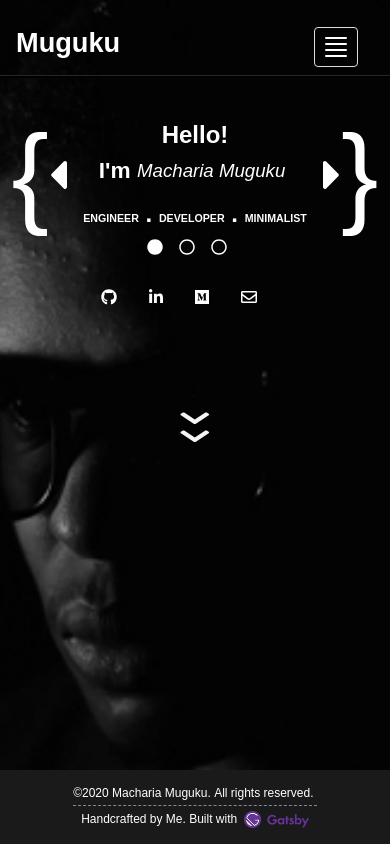
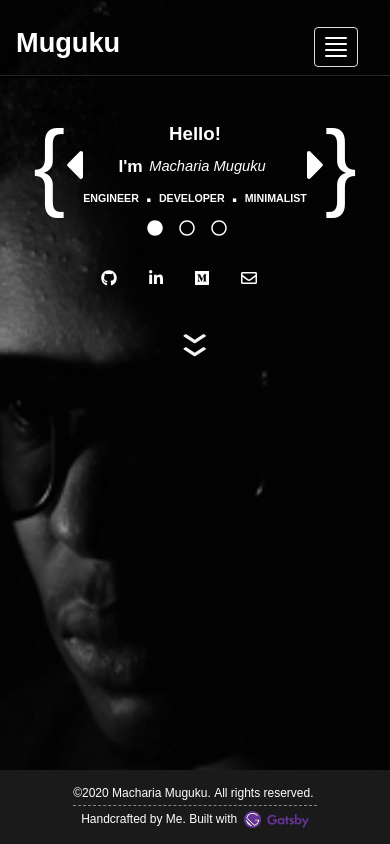
Before and after one commit to machariamuguku/machariamuguku.github.io, a Gatsby site: page / in a window 390 px wide. Built offline with nearby package versions, Linux system fonts and the light colour scheme; Gatsby itself is replaced by a stand-in of ours.

Commit message:
optimize sizes for mobile

```diff
--- a/src/components/homeAboutContact/home.module.css
+++ b/src/components/homeAboutContact/home.module.css
@@ -8,7 +8,7 @@
   display: flex;
   flex-direction: column;
   text-align: center;
-  width: 18rem;
+  width: 16rem;
 }
 .item {
   flex: 0 0 auto;
@@ -20,7 +20,7 @@
   margin-left: 1rem;
 }
 .brackets {
-  font-size: 8rem;
+  font-size: 7rem;
 }
 .salutation {
   font-size: 20pt;
@@ -31,7 +31,6 @@
 }
 .container .introduction {
   margin-top: 0.5rem;
-  margin-bottom: 1rem;
 }
 .container > .introduction:first-child {
   font-size: 20pt;
@@ -74,28 +73,28 @@
 /* Tablets and anything smaller */
 @media screen and (max-width: 48rem) {
   .salutation {
-    font-size: 18pt;
+    font-size: 14pt;
   }
   .container > .introduction:first-child {
-    font-size: 17pt;
+    font-size: 13pt;
   }
   .container > .introduction:nth-child(2) {
-    font-size: 14pt;
+    font-size: 11pt;
   }
   .bracketLeft {
-    margin-right: 0.5rem;
+    margin-right: 0;
   }
   .bracketRight {
-    margin-left: 0.5rem;
+    margin-left: 0;
   }
   .brackets {
-    font-size: 7rem;
+    font-size: 6rem;
   }
   .summary {
     font-size: 8pt;
     margin: 0;
   }
   .verticalContainer {
-    width: 15rem;
+    width: auto;
   }
 }
--- a/src/components/homeAboutContact/index.module.css
+++ b/src/components/homeAboutContact/index.module.css
@@ -3,8 +3,6 @@
   display: flex;
   flex-direction: column;
   flex-wrap: nowrap;
-  justify-content: center;
-  align-items: center;
   color: white;
 }
 /* Tablets and anything smaller */
--- a/src/components/landingPageLayout.module.css
+++ b/src/components/landingPageLayout.module.css
@@ -1,14 +1,14 @@
+.verticalContainer {
+  display: flex;
+  flex-direction: column;
+  align-items: center;
+}
 .container {
   display: flex;
   flex-wrap: wrap;
   flex-direction: column;
   align-items: center;
   justify-content: center;
-}
-.verticalContainer {
-  display: flex;
-  flex-direction: column;
-  align-items: center;
 }
 .socialLinks {
   position: absolute;
@@ -55,6 +55,22 @@
     right: auto;
   }
   .goingDown {
-    font-size: 1.4rem;
+    font-size: 1.1rem;
+  }
+  .caretDown {
+    margin-top: 0;
+    padding: 2rem;
+  }
+  @keyframes blink {
+    from {
+      color: transparent;
+    }
+    to {
+      color: transparent;
+      padding-top: 3rem;
+    }
+    50% {
+      color: white;
+    }
   }
 }
```
